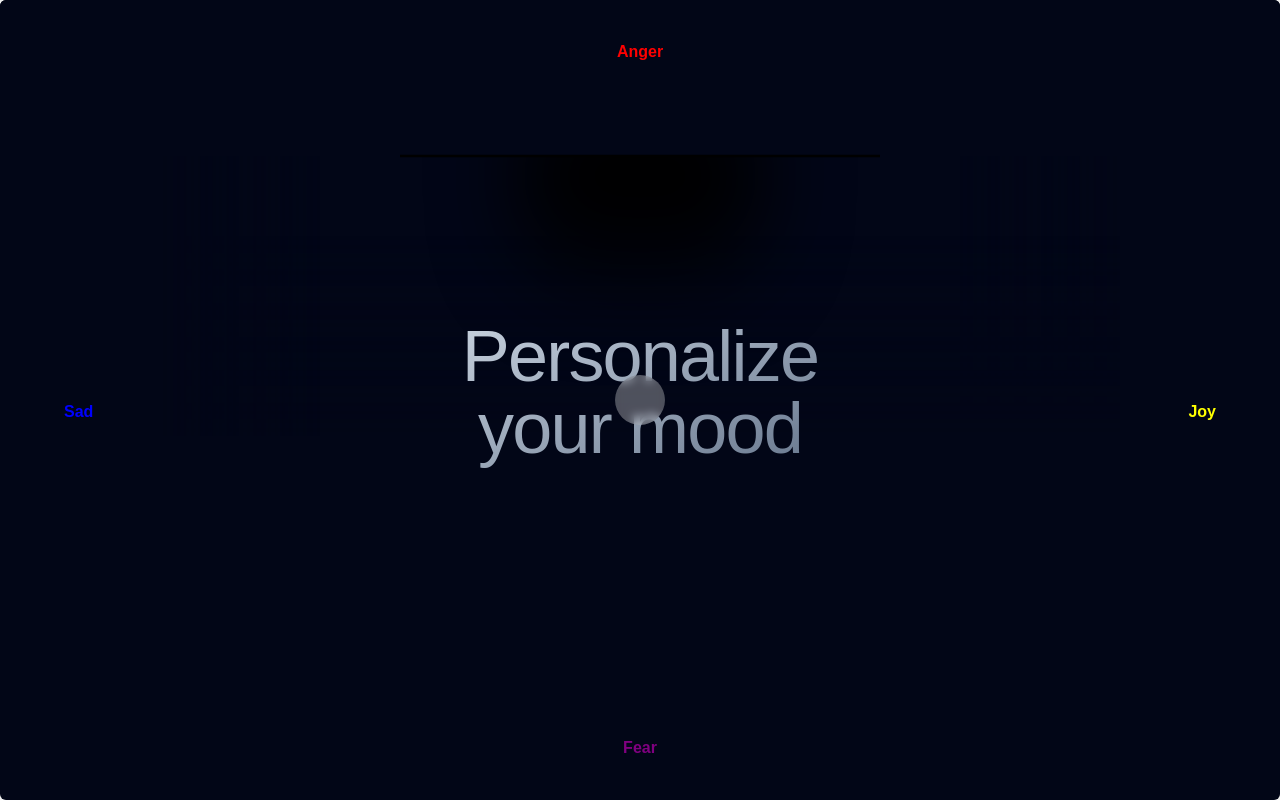
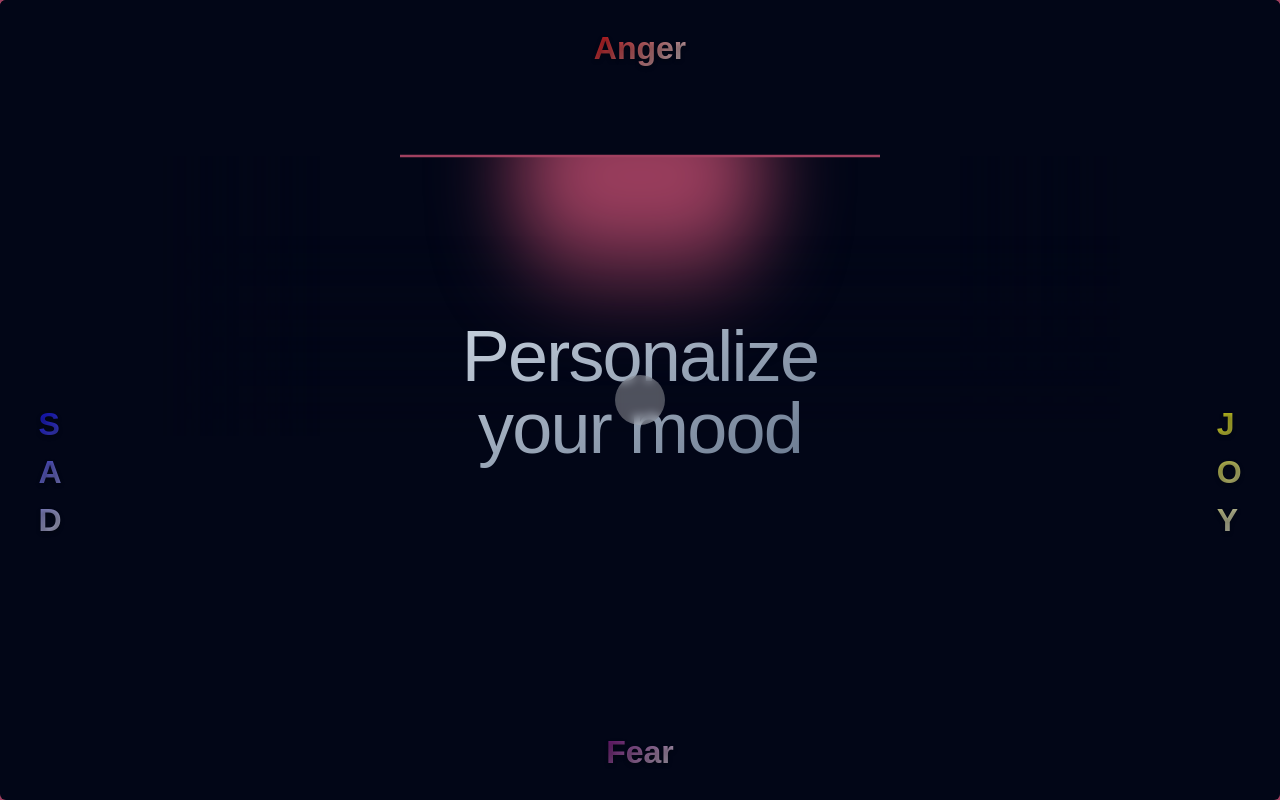
Before and after one commit to Boroshilov03/MelodyMind, a Next.js app: page /custom in a window 1280 px wide. Built offline with nearby package versions, Linux system fonts and the light colour scheme.

Commit message:
colors mix for custom

```diff
--- a/src/app/custom/page.js
+++ b/src/app/custom/page.js
@@ -1,6 +1,26 @@
 'use client';
 import React, { useState, useRef, useEffect } from "react";
 import { LampDemo } from "@/components/ui/lamp";
+
+// Function to blend colors based on proximity
+const blendColors = (colors) => {
+  let r = 0, g = 0, b = 0;
+  let totalWeight = 0;
+
+  colors.forEach(({ color, weight }) => {
+    const [rVal, gVal, bVal] = color.match(/\w\w/g).map(c => parseInt(c, 16));
+    r += rVal * weight;
+    g += gVal * weight;
+    b += bVal * weight;
+    totalWeight += weight;
+  });
+
+  r = Math.round(r / totalWeight);
+  g = Math.round(g / totalWeight);
+  b = Math.round(b / totalWeight);
+
+  return `rgb(${r}, ${g}, ${b})`;
+};
 
 const Page = () => {
   const [moodPosition, setMoodPosition] = useState({ x: 50, y: 50 }); // Circle position
@@ -8,27 +28,33 @@ const Page = () => {
   const [offset, setOffset] = useState({ x: 0, y: 0 }); // To store offset when dragging
   const containerRef = useRef(null);
 
+  // Mood areas for color blending
+  const colorAreas = [
+    { color: '#ff0000', position: { x: 50, y: 0 }, size: 60 },     // Top (Anger)
+    { color: '#ffff00', position: { x: 100, y: 50 }, size: 60 },   // Right (Joy)
+    { color: '#800080', position: { x: 50, y: 100 }, size: 60 },   // Bottom (Fear)
+    { color: '#0000ff', position: { x: 0, y: 50 }, size: 60 },     // Left (Sad)
+  ];
 
   // Calculate the mood color based on moodPosition
   const getMoodColor = () => {
     const { x, y } = moodPosition;
+    let colorsInRange = [];
 
-        for (const area of colorAreas) {
+    colorAreas.forEach((area) => {
       const distance = Math.sqrt(Math.pow(x - area.position.x, 2) + Math.pow(y - area.position.y, 2));
       if (distance < area.size) {
-            return area.color; // Return the color of the mood area if within range
+        const weight = 1 - distance / area.size; // Weight decreases with distance
+        colorsInRange.push({ color: area.color, weight });
       }
+    });
+
+    if (colorsInRange.length > 0) {
+      return blendColors(colorsInRange); // Blend colors based on proximity
     }
-        return '#000'; // Default color if no area is selected
+
+    return '#000000'; // Default color if no area is selected
   };
-
-  // Mood areas for color change
-  const colorAreas = [
-    { color: 'red', position: { x: 50, y: 5 }, size: 25 },    // Top (Anger)
-    { color: 'yellow', position: { x: 95, y: 50 }, size: 25 }, // Right (Joy)
-    { color: 'purple', position: { x: 50, y: 95 }, size: 25 },   // Bottom (Fear)
-    { color: 'blue', position: { x: 5, y: 50 }, size: 25 }, // Left (Sad)
-  ];
 
   const handleMouseDown = (event) => {
     setIsDragging(true);
@@ -62,17 +88,7 @@ const Page = () => {
   };
 
   // Change background color based on proximity to mood areas
-  const getBackgroundColor = () => {
-    const { x, y } = moodPosition;
-
-    for (const area of colorAreas) {
-      const distance = Math.sqrt(Math.pow(x - area.position.x, 2) + Math.pow(y - area.position.y, 2));
-      if (distance < area.size) {
-        return area.color; // Change to the color of the mood area if within range
-      }
-    }
-    return '#f0f0f0'; // Default color
-  };
+  const getBackgroundColor = () => getMoodColor();
 
   useEffect(() => {
     const handleMouseUpEvent = () => {
@@ -128,11 +144,73 @@ const Page = () => {
         }}
       />
 
+
 {/* Mood Labels */}
-    <div style={{ position: 'absolute', top: '5%', left: '50%', transform: 'translateX(-50%)', color: 'red', fontWeight: 'bold' }}>Anger</div>
-    <div style={{ position: 'absolute', top: '50%', right: '5%', color: 'yellow', fontWeight: 'bold' }}>Joy</div>
-    <div style={{ position: 'absolute', bottom: '5%', left: '50%', transform: 'translateX(-50%)', color: 'purple', fontWeight: 'bold' }}>Fear</div> {/* Color changed to blue */}
-    <div style={{ position: 'absolute', top: '50%', left: '5%', color: 'blue', fontWeight: 'bold' }}>Sad</div> {/* Color changed to purple */}
+<div style={{
+  position: 'absolute',
+  top: '3%', // Adjusted position for closer to the top
+  left: '50%',
+  transform: 'translateX(-50%)',
+  fontWeight: 'bold',
+  fontSize: '2rem', // Smaller font size
+  background: 'linear-gradient(135deg, rgba(255,0,0,0.7), rgba(255,255,255,0.7))', // Gradient color for glassy effect
+  WebkitBackgroundClip: 'text',   // Clip the background to text
+  WebkitTextFillColor: 'transparent',  // Fill the text with transparent for glass effect
+  textShadow: '0 2px 4px rgba(0, 0, 0, 0.3)', // Reduced shadow for a smaller look
+}}>Anger</div>
+
+<div style={{
+  position: 'absolute',
+  top: '50%',
+  right: '3%', // Adjusted position for closer to the right
+  fontWeight: 'bold',
+  fontSize: '2rem', // Smaller font size
+  display: 'flex', // Use flexbox for vertical alignment
+  flexDirection: 'column', // Arrange items vertically
+  alignItems: 'center', // Center items
+  background: 'linear-gradient(135deg, rgba(255,255,0,0.7), rgba(255,255,255,0.7))', // Gradient color for glassy effect
+  WebkitBackgroundClip: 'text',   // Clip the background to text
+  WebkitTextFillColor: 'transparent',  // Fill the text with transparent for glass effect
+  textShadow: '0 2px 4px rgba(0, 0, 0, 0.3)', // Reduced shadow for a smaller look
+}}>
+  J<br/>
+  O<br/>
+  Y
+</div>
+
+<div style={{
+  position: 'absolute',
+  bottom: '3%', // Adjusted position for closer to the bottom
+  left: '50%',
+  transform: 'translateX(-50%)',
+  fontWeight: 'bold',
+  fontSize: '2rem', // Smaller font size
+  background: 'linear-gradient(135deg, rgba(128,0,128,0.7), rgba(255,255,255,0.7))', // Gradient color for glassy effect
+  WebkitBackgroundClip: 'text',   // Clip the background to text
+  WebkitTextFillColor: 'transparent',  // Fill the text with transparent for glass effect
+  textShadow: '0 2px 4px rgba(0, 0, 0, 0.3)', // Reduced shadow for a smaller look
+}}>Fear</div>
+
+<div style={{
+  position: 'absolute',
+  top: '50%',
+  left: '3%', // Adjusted position for closer to the left
+  fontWeight: 'bold',
+  fontSize: '2rem', // Smaller font size
+  display: 'flex', // Use flexbox for vertical alignment
+  flexDirection: 'column', // Arrange items vertically
+  alignItems: 'center', // Center items
+  background: 'linear-gradient(135deg, rgba(0,0,255,0.7), rgba(255,255,255,0.7))', // Gradient color for glassy effect
+  WebkitBackgroundClip: 'text',   // Clip the background to text
+  WebkitTextFillColor: 'transparent',  // Fill the text with transparent for glass effect
+  textShadow: '0 2px 4px rgba(0, 0, 0, 0.3)', // Reduced shadow for a smaller look
+}}>
+  S<br/>
+  A<br/>
+  D
+</div>
+
+
     </div>
   );
 };
```
Lines whose indentation alone changed are shown as unchanged.
